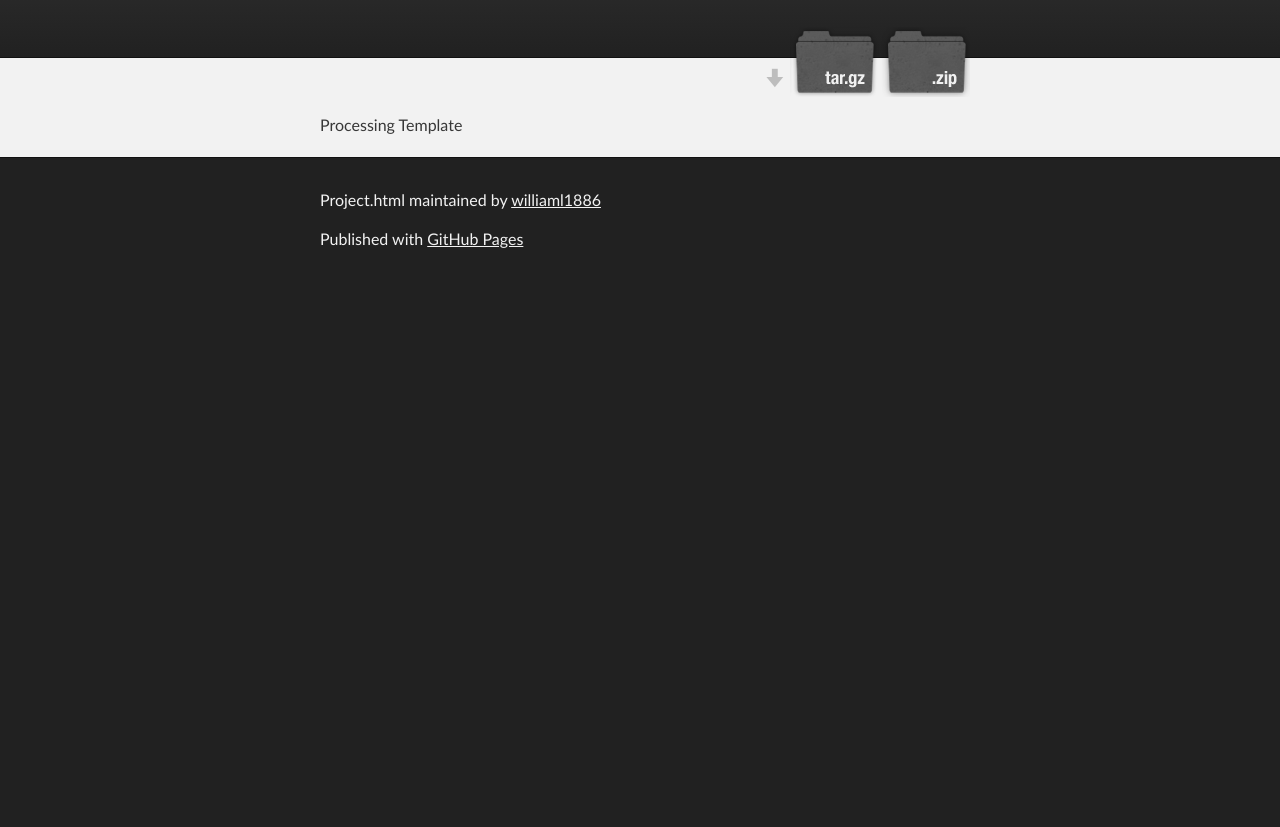
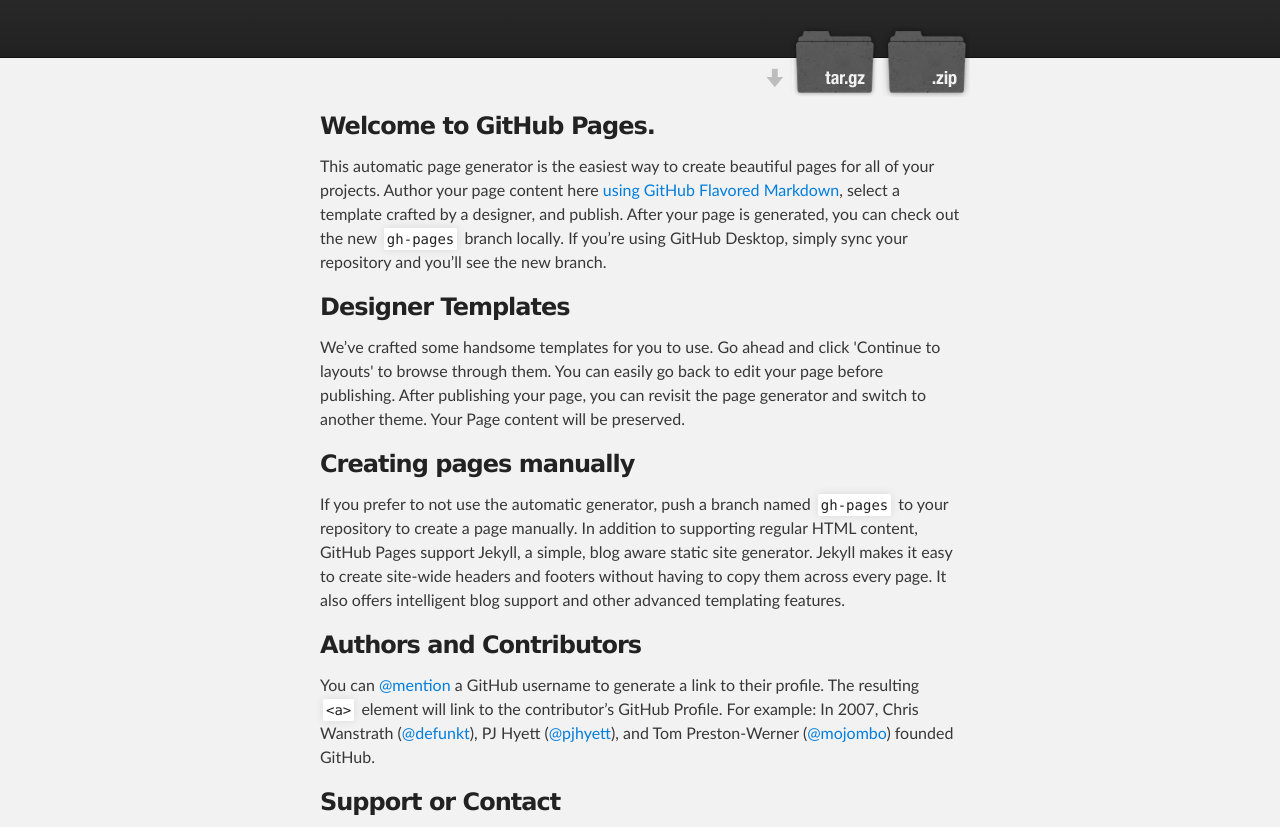
Before and after one commit to williaml1886/project.html, a plain HTML site: page index.html in a window 1280 px wide. Shown: the part 116-943 px from the top of the page. Before the commit the page ends 800 px from the top, so only its background shows below. Drawn offline with Linux system fonts and the light colour scheme.

Commit message:
Create gh-pages branch via GitHub

```diff
--- a/index.html
+++ b/index.html
@@ -31,12 +31,30 @@
     <!-- MAIN CONTENT -->
     <div id="main_content_wrap" class="outer">
       <section id="main_content" class="inner">
-        <p></p>
+        <h3>
+<a id="welcome-to-github-pages" class="anchor" href="#welcome-to-github-pages" aria-hidden="true"><span aria-hidden="true" class="octicon octicon-link"></span></a>Welcome to GitHub Pages.</h3>
 
-<p></p>
-    Processing Template
+<p>This automatic page generator is the easiest way to create beautiful pages for all of your projects. Author your page content here <a href="https://guides.github.com/features/mastering-markdown/">using GitHub Flavored Markdown</a>, select a template crafted by a designer, and publish. After your page is generated, you can check out the new <code>gh-pages</code> branch locally. If you’re using GitHub Desktop, simply sync your repository and you’ll see the new branch.</p>
 
+<h3>
+<a id="designer-templates" class="anchor" href="#designer-templates" aria-hidden="true"><span aria-hidden="true" class="octicon octicon-link"></span></a>Designer Templates</h3>
 
+<p>We’ve crafted some handsome templates for you to use. Go ahead and click 'Continue to layouts' to browse through them. You can easily go back to edit your page before publishing. After publishing your page, you can revisit the page generator and switch to another theme. Your Page content will be preserved.</p>
+
+<h3>
+<a id="creating-pages-manually" class="anchor" href="#creating-pages-manually" aria-hidden="true"><span aria-hidden="true" class="octicon octicon-link"></span></a>Creating pages manually</h3>
+
+<p>If you prefer to not use the automatic generator, push a branch named <code>gh-pages</code> to your repository to create a page manually. In addition to supporting regular HTML content, GitHub Pages support Jekyll, a simple, blog aware static site generator. Jekyll makes it easy to create site-wide headers and footers without having to copy them across every page. It also offers intelligent blog support and other advanced templating features.</p>
+
+<h3>
+<a id="authors-and-contributors" class="anchor" href="#authors-and-contributors" aria-hidden="true"><span aria-hidden="true" class="octicon octicon-link"></span></a>Authors and Contributors</h3>
+
+<p>You can <a href="https://help.github.com/articles/basic-writing-and-formatting-syntax/#mentioning-users-and-teams" class="user-mention">@mention</a> a GitHub username to generate a link to their profile. The resulting <code>&lt;a&gt;</code> element will link to the contributor’s GitHub Profile. For example: In 2007, Chris Wanstrath (<a href="https://github.com/defunkt" class="user-mention">@defunkt</a>), PJ Hyett (<a href="https://github.com/pjhyett" class="user-mention">@pjhyett</a>), and Tom Preston-Werner (<a href="https://github.com/mojombo" class="user-mention">@mojombo</a>) founded GitHub.</p>
+
+<h3>
+<a id="support-or-contact" class="anchor" href="#support-or-contact" aria-hidden="true"><span aria-hidden="true" class="octicon octicon-link"></span></a>Support or Contact</h3>
+
+<p>Having trouble with Pages? Check out our <a href="https://help.github.com/pages">documentation</a> or <a href="https://github.com/contact">contact support</a> and we’ll help you sort it out.</p>
       </section>
     </div>
 
```
Also changed, not shown: params.json (+1 -1 lines).
